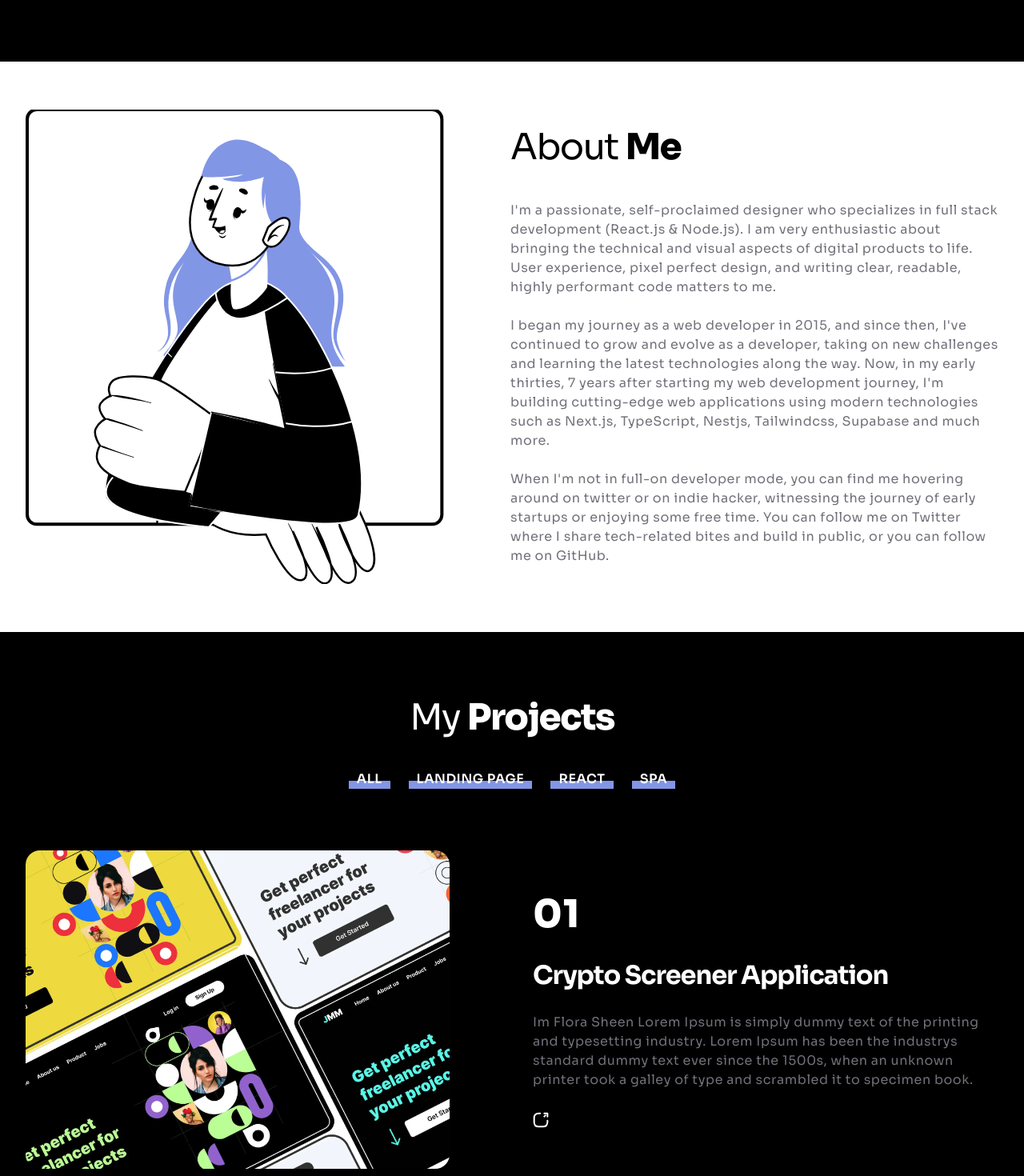
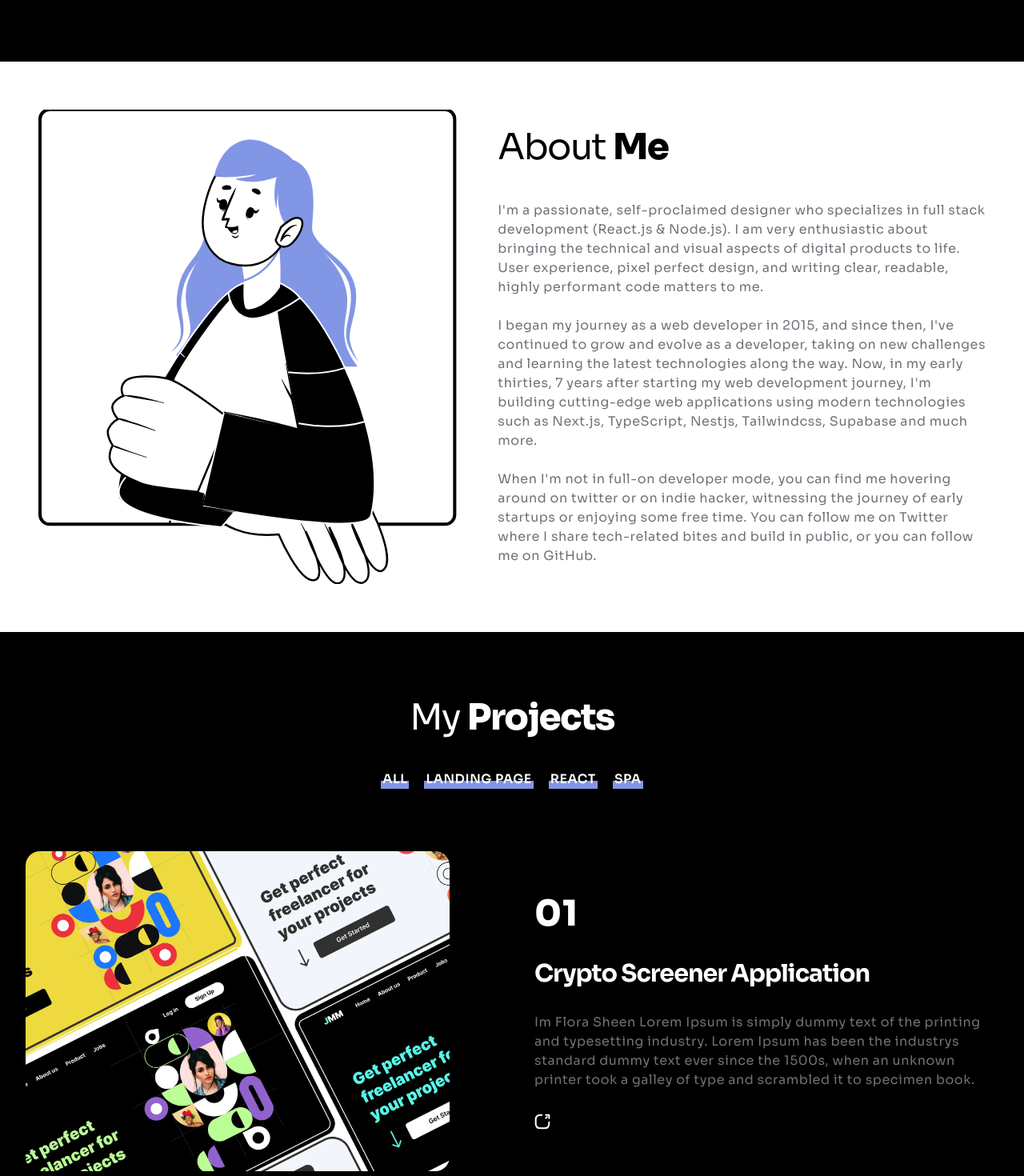
Before and after one commit to Jorjjo/portfolio, a React (Vite) app: page / in a window 1280 px wide. Shown: the part 2340-3810 px from the top of the page at 80% size. Built offline with nearby package versions, Linux system fonts and the light colour scheme.

Commit message:
feat: about me,  projects adaptive

```diff
--- a/src/layout/layout/sections/aboutMe/AboutMe.tsx
+++ b/src/layout/layout/sections/aboutMe/AboutMe.tsx
@@ -5,17 +5,25 @@ import { theme } from '../../../../styles/Theme';
 import { SectionTitle } from '../../../../components/SectionTitle';
 import { Icon } from '../../../../components/icon/Icon';
 import { FlexWrapper } from '../../../../components/FlexWrapper';
+import { IconWrapper } from '../../../../components/icon/IconWrapper';
 
 export function AboutMe() {
     return (
         <StyledAboutMe>
             <Container>
-                <FlexWrapper justify='space-between' gap='32px'>
-                    <Icon
-                        iconId='aboutMe'
+                <FlexWrapper
+                    justify='space-around'
+                    gap='20px'
+                    wrap='wrap'
+                >
+                    <IconWrapper
                         width='523'
                         height='593'
-                    />
+                        sm={{ width: '343', height: '374' }}
+                    >
+                        <Icon iconId='aboutMe' width='100%' height='!00%' />
+                    </IconWrapper>
+
                     <article>
                         <SectionTitle color='black'>
                             About <b>Me</b>
--- a/src/layout/layout/sections/projects/Project.tsx
+++ b/src/layout/layout/sections/projects/Project.tsx
@@ -3,6 +3,7 @@ import styled from 'styled-components';
 import { FlexWrapper } from '../../../../components/FlexWrapper';
 import { Icon } from '../../../../components/icon/Icon';
 import { theme } from '../../../../styles/Theme';
+import { font } from '../../../../styles/Common';
 
 type ProjectPropsType = {
     number: string;
@@ -19,18 +20,16 @@ export function Project(props: ProjectPropsType) {
                 direction={props.flexDirection}
                 justify='space-between'
                 align='center'
-                gap='20px'
+                gap='28px'
+                wrap='wrap'
+                md={{justify: 'center'}}
             >
                 <Image src={props.src} />
                 <ProjectText>
                     <ProjectNumber>{props.number}</ProjectNumber>
                     <ProjectTitle>{props.title}</ProjectTitle>
                     <ProjectDescription>{props.desc}</ProjectDescription>
-                    <Icon
-                        iconId='readMore'
-                        width='20'
-                        height='20'
-                    />
+                    <Icon iconId='readMore' width='20' height='20' />
                 </ProjectText>
             </FlexWrapper>
         </StyledProject>
@@ -39,14 +38,14 @@ export function Project(props: ProjectPropsType) {
 
 const ProjectNumber = styled.span`
     color: ${theme.colors.primary.primaryBg};
-    font-size: 48px;
-    font-weight: 800;
+    ${font({ Fmax: 48, Fmin: 24, weight: 800 })}
     transition: 0.3s;
 `;
 
 const Image = styled.img`
     max-width: 530px;
-    min-height: 398px;
+    min-height: 400px;
+    width: 100%;
     border-radius: 18px;
     object-fit: cover;
     transition: transform 0.5s;
@@ -55,15 +54,21 @@ const Image = styled.img`
 const ProjectText = styled.div`
     display: flex;
     flex-direction: column;
-    gap: 28px;
-    max-width: 582px;
+    gap: 30px;
+    max-width: 580px;
+    width: 300px;
     text-align: left;
+    flex-grow: 1;
+
+    @media ${theme.media.md} {
+        gap: 28px;
+        max-width: 530px;
+    }
 `;
 
 const ProjectTitle = styled.h3`
     color: ${theme.colors.primary.primaryBg};
-    font-size: 32px;
-    font-weight: 700;
+    ${font({ Fmax: 32, Fmin: 20, weight: 700 })}
     letter-spacing: -0.035em;
     transition: 0.3s;
 `;
@@ -93,4 +98,8 @@ const StyledProject = styled.a`
             transform: scale(1.02);
         }
     }
+
+    @media ${theme.media.sm} {
+        padding: 0;
+    }
 `;
--- a/src/layout/layout/sections/projects/ProjectsTabs.tsx
+++ b/src/layout/layout/sections/projects/ProjectsTabs.tsx
@@ -1,5 +1,6 @@
 import styled from 'styled-components';
 import { theme } from '../../../../styles/Theme';
+import { font } from '../../../../styles/Common';
 
 type TabsPropsType = {
     menuItems: Array<string>;
@@ -27,6 +28,10 @@ const StyledTabs = styled.nav`
         display: flex;
         gap: 23px;
         justify-content: center;
+
+        @media ${theme.media.sm} {
+            gap: 13px;
+        }
     }
 `;
 
@@ -38,11 +43,10 @@ const TabItem = styled.li`
 
 const Link = styled.a`
     color: ${theme.colors.primary.primaryBg};
-    font-size: 16px;
-    font-weight: 600;
+    ${font({ Fmax: 16, Fmin: 14, weight: 600 })}
     text-transform: uppercase;
-    padding: 10px;
     z-index: 1;
+    white-space: nowrap;
 
     position: relative;
 
@@ -52,9 +56,9 @@ const Link = styled.a`
         content: '';
         display: inline-block;
         height: 10px;
-        bottom: 8px;
-        left: 0;
-        right: 0;
+        bottom: -2px;
+        left: -2px;
+        right: -2px;
         background-color: ${theme.colors.accent};
         z-index: -1;
     }
--- a/src/styles/Common.ts
+++ b/src/styles/Common.ts
@@ -1,16 +1,12 @@
-import { theme } from './Theme';
-
 type FontProps = {
     weight?: number;
-    color?: string;
     lineHeight?: number;
     Fmin?: number;
     Fmax?: number;
 };
 
-export const font = ({ weight, color, lineHeight, Fmin, Fmax }: FontProps) => `
+export const font = ({ weight, lineHeight, Fmin, Fmax }: FontProps) => `
     font-weight: ${weight || 400};
-    color: ${color || theme.colors.primary.secondaryBg};
     line-height: ${lineHeight || 1.2};
-    font-size: calc( (100vw - 375px)/(1440 - 375) * (${Fmax} - ${Fmin}) + ${Fmin}px );
+    font-size: clamp( ${Fmin}px, calc( (100vw - 375px)/(1440 - 375) * (${Fmax} - ${Fmin}) + ${Fmin}px ), ${Fmax}px);
 `;
```
